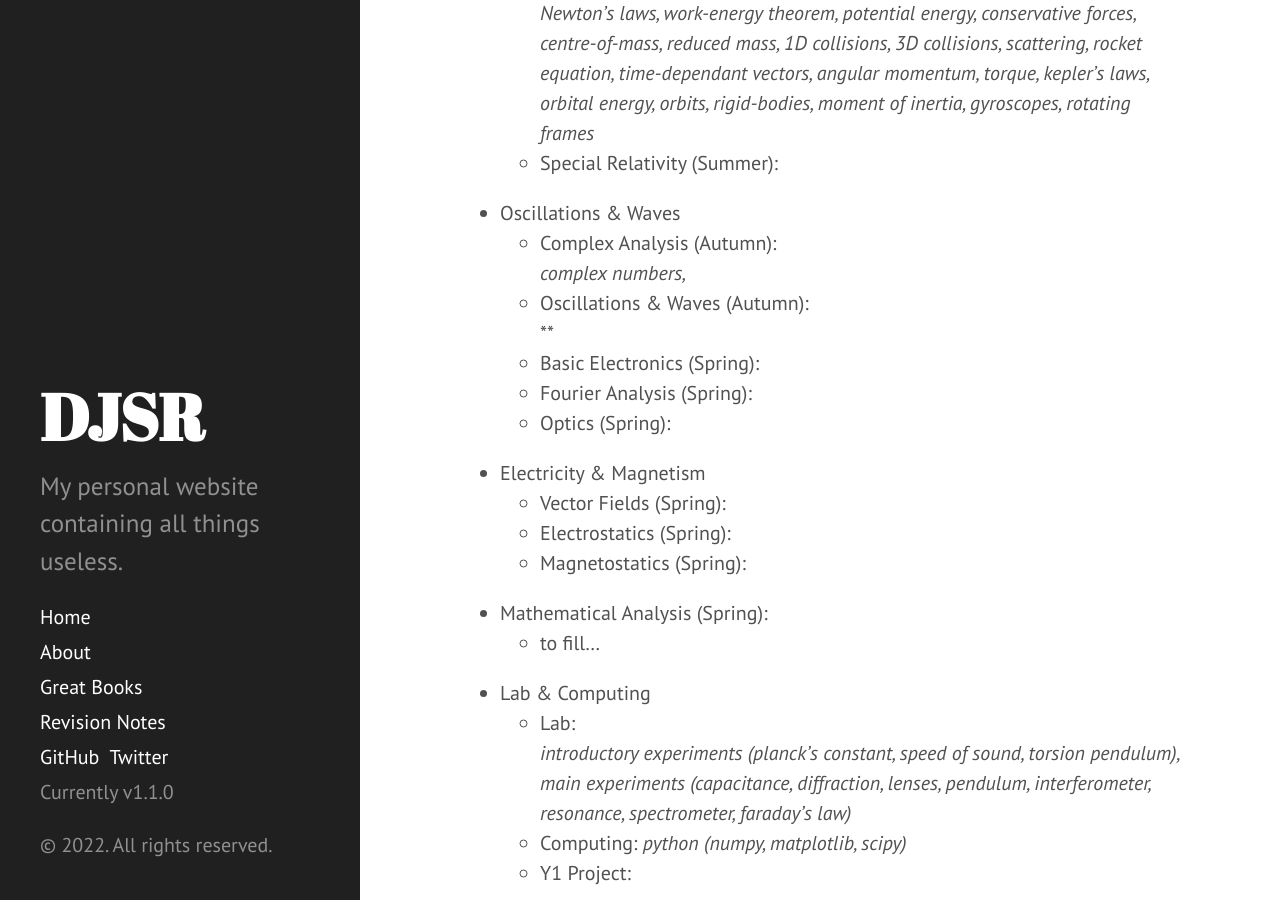
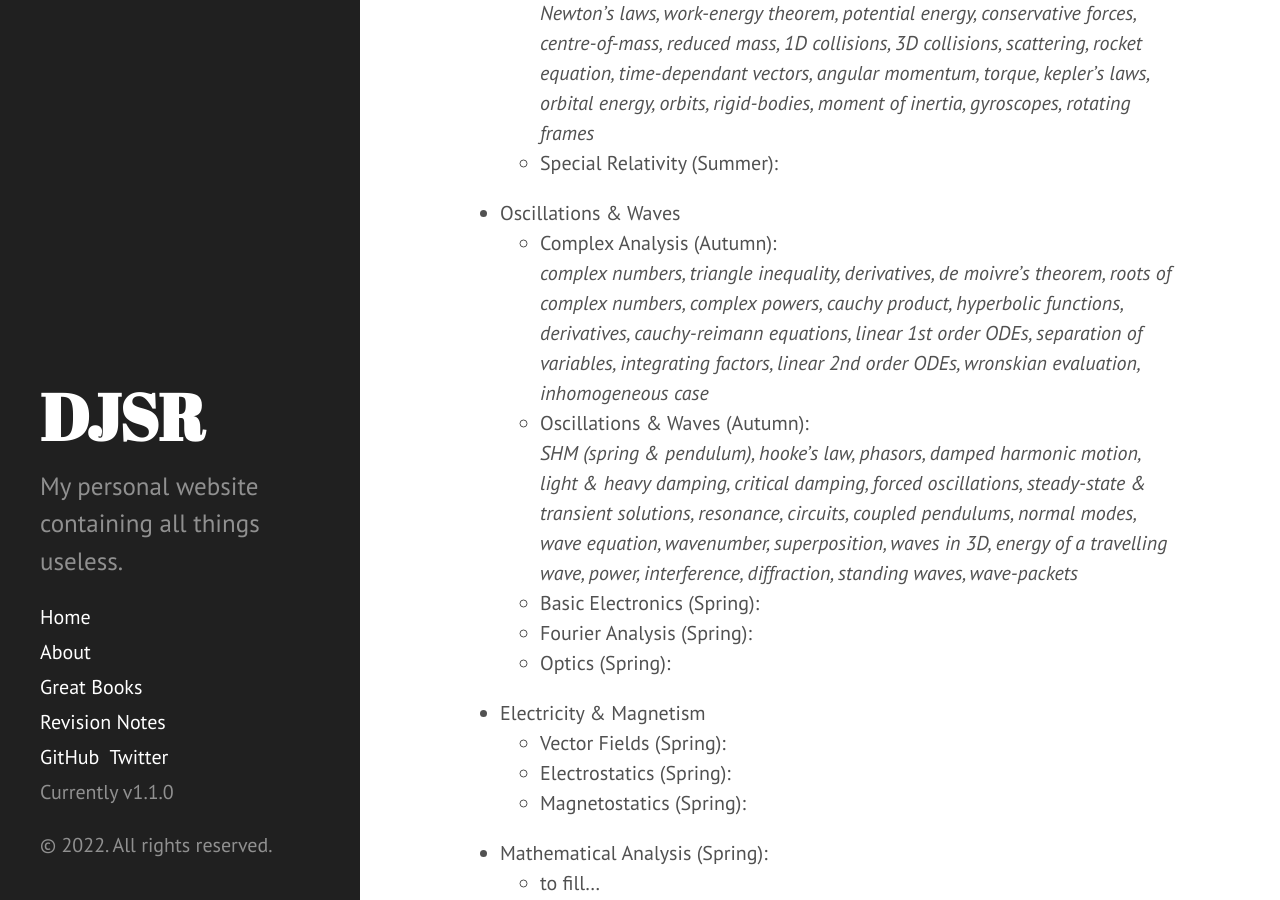
Before and after one commit to dansomrob/dansomrob.github.io, a Jekyll site: the page built from assets/overview.md, in a window 1280 px wide and 900 px high, scrolled down 542 px. Built offline with Jekyll 4.4.1, drawn with Linux system fonts in a browser that asks for light colours.

Commit message:
Update overview.md

```diff
--- a/assets/overview.md
+++ b/assets/overview.md
@@ -16,9 +16,9 @@ title: Degree Overview
   - Special Relativity (Summer):
 - Oscillations & Waves
   - Complex Analysis (Autumn):\
-  *complex numbers,*
+  *complex numbers, triangle inequality, derivatives, de moivre's theorem, roots of complex numbers, complex powers, cauchy product, hyperbolic functions, derivatives, cauchy-reimann equations, linear 1st order ODEs, separation of variables, integrating factors, linear 2nd order ODEs, wronskian evaluation, inhomogeneous case*
   - Oscillations & Waves (Autumn):\
-  **
+  *SHM (spring & pendulum), hooke's law, phasors, damped harmonic motion, light & heavy damping, critical damping, forced oscillations, steady-state & transient solutions, resonance, circuits, coupled pendulums, normal modes, wave equation, wavenumber, superposition, waves in 3D, energy of a travelling wave, power, interference, diffraction, standing waves, wave-packets*
   - Basic Electronics (Spring):
   - Fourier Analysis (Spring):
   - Optics (Spring):
```
